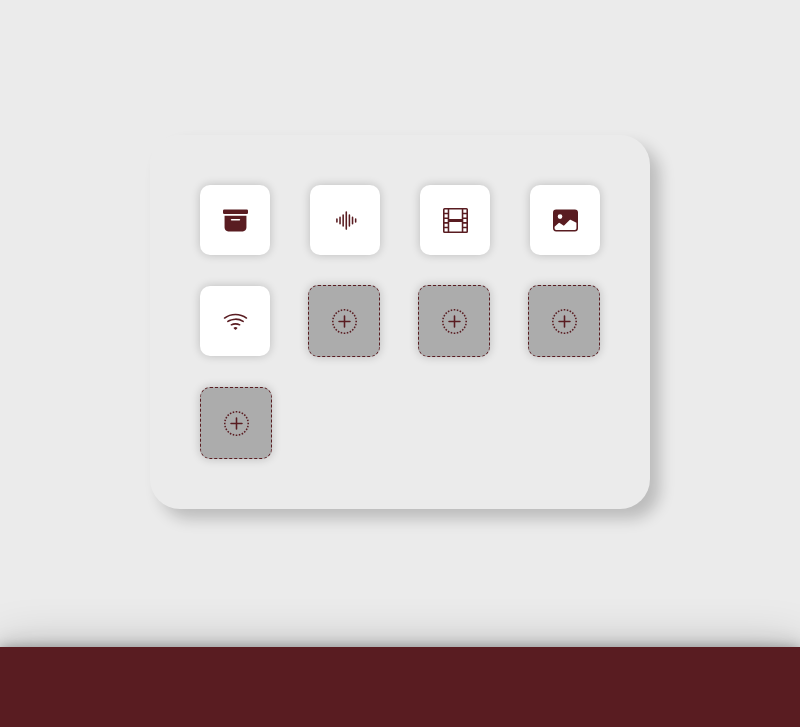
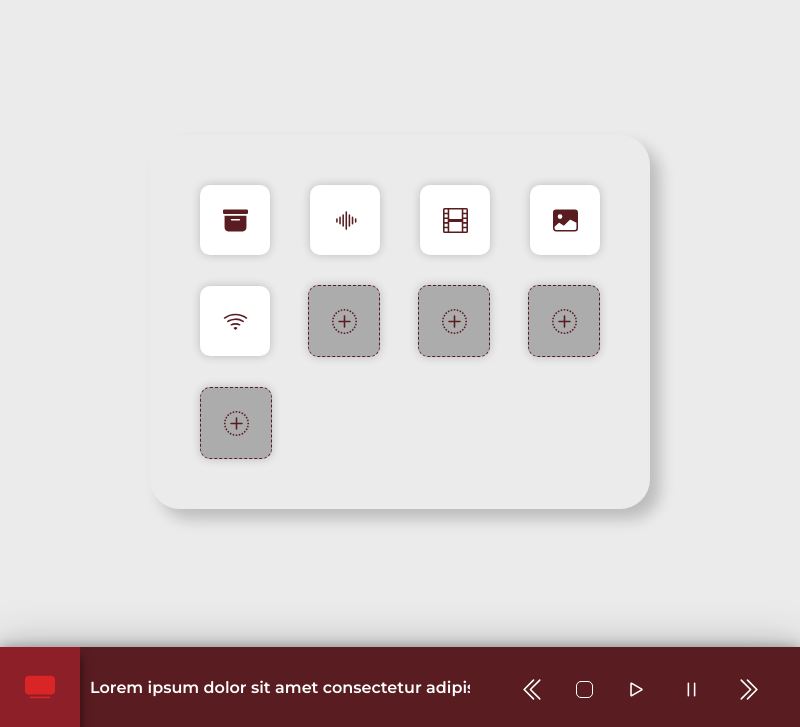
Before and after one commit to NathaReis/monitor, an Electron app: page src/pages/home/index.html in a window 800 px wide. Shown: the part 73-800 px from the top of the page. Drawn offline with Linux system fonts and the light colour scheme.

Commit message:
estilizando footer

```diff
--- a/src/global.css
+++ b/src/global.css
@@ -89,15 +89,113 @@ footer {
     left: 0;
     bottom: 0;
     width: 100vw;
-    height: 80px;
+    height: var(--footerSize);
     background-color: var(--primary);
     transition: .3s;
     z-index: 1000;
     cursor: pointer;
     box-shadow: 0 0 10px #0003, 0 0 20px #0003, 0 0 50px #0003;
+    overflow: hidden;
+
+    #menu-box {
+        width: 100vw;
+        height: 0;
+        background-color: #0005;
+        transition: .3s;
+    }
+
+    #media-box {
+        width: 100vw;
+        height: 0;
+        transition: .3s;
+        background-color: #0003;
+        display: grid;
+        align-items: center;
+        justify-content: center;
+        overflow: hidden;
+
+        svg {
+            width: 30px;
+            fill: var(--show);
+            transition: .3s;
+        }
+
+        #image {
+            back
+        }
+    }
+
+    #control-box {
+        width: 100vw;
+        height: var(--footerSize);
+        display: flex;
+        transition: .3s;
+
+        #image {
+            min-width: var(--footerSize);
+            height: var(--footerSize);
+            background-color: var(--opacity);
+            box-shadow: 0 10px 10px #0009;
+            display: grid;
+            align-items: center;
+            justify-content: center;
+
+            svg {
+                width: 30px;
+                fill: var(--show);
+            }
+        }
+
+        #title {
+            width: calc(100vw - var(--footerSize) - 350px);
+            max-width: 700px;
+            display: flex;
+            align-items: center;
+            overflow: hidden;
+            text-wrap: nowrap;
+            padding: 10px;
+            color: #fff;
+            font-weight: 600;
+        }
+
+        #controls {
+            position: absolute;
+            right: 0;
+            bottom: calc(var(--footerSize)/2 - 25px);
+            width: 300px;
+            padding: 10px;
+            display: flex;
+            align-items: center;
+            justify-content: space-evenly;
+
+            svg {
+                width: 25px;
+                fill: #fff;
+            }
+
+            #stop {
+                width: 15px;
+                height: 15px;
+                border: 1px solid #fff;
+                border-radius: 5px;
+            }
+
+            svg:hover, #stop:hover {
+                opacity: .8;
+            }
+        }
+    }
 }
 footer.active {
     height: calc(100vh - var(--headerSize));
+
+    #menu-box {
+        height: var(--headerSize);
+    }
+
+    #media-box {
+        height: calc(100vh - var(--headerSize) - var(--footerSize) - var(--headerSize));
+    }
 }
 
 svg#loading {
--- a/src/global.js
+++ b/src/global.js
@@ -7,7 +7,7 @@ const $header = document.querySelector("header");
 
 // CONTROL
 const control = new ControlService($body);
-control.createControl();
+// control.createControl();
 
 
 // THEME
--- a/src/pages/home/index.html
+++ b/src/pages/home/index.html
@@ -106,6 +106,51 @@
             </article>
         </fieldset>
     </main>
+    <footer onclick="this.classList.toggle('active')">
+        <div id="menu-box"></div>
+
+        <div id="media-box">
+            <div id="image-box">
+                <div id="image"></div>
+                <svg xmlns="http://www.w3.org/2000/svg" class="bi bi-fullscreen" viewBox="0 0 16 16">
+                    <path d="M1.5 1a.5.5 0 0 0-.5.5v4a.5.5 0 0 1-1 0v-4A1.5 1.5 0 0 1 1.5 0h4a.5.5 0 0 1 0 1zM10 .5a.5.5 0 0 1 .5-.5h4A1.5 1.5 0 0 1 16 1.5v4a.5.5 0 0 1-1 0v-4a.5.5 0 0 0-.5-.5h-4a.5.5 0 0 1-.5-.5M.5 10a.5.5 0 0 1 .5.5v4a.5.5 0 0 0 .5.5h4a.5.5 0 0 1 0 1h-4A1.5 1.5 0 0 1 0 14.5v-4a.5.5 0 0 1 .5-.5m15 0a.5.5 0 0 1 .5.5v4a1.5 1.5 0 0 1-1.5 1.5h-4a.5.5 0 0 1 0-1h4a.5.5 0 0 0 .5-.5v-4a.5.5 0 0 1 .5-.5"/>
+                </svg>
+                <svg xmlns="http://www.w3.org/2000/svg" class="bi bi-fullscreen-exit" viewBox="0 0 16 16">
+                    <path d="M5.5 0a.5.5 0 0 1 .5.5v4A1.5 1.5 0 0 1 4.5 6h-4a.5.5 0 0 1 0-1h4a.5.5 0 0 0 .5-.5v-4a.5.5 0 0 1 .5-.5m5 0a.5.5 0 0 1 .5.5v4a.5.5 0 0 0 .5.5h4a.5.5 0 0 1 0 1h-4A1.5 1.5 0 0 1 10 4.5v-4a.5.5 0 0 1 .5-.5M0 10.5a.5.5 0 0 1 .5-.5h4A1.5 1.5 0 0 1 6 11.5v4a.5.5 0 0 1-1 0v-4a.5.5 0 0 0-.5-.5h-4a.5.5 0 0 1-.5-.5m10 1a1.5 1.5 0 0 1 1.5-1.5h4a.5.5 0 0 1 0 1h-4a.5.5 0 0 0-.5.5v4a.5.5 0 0 1-1 0z"/>
+                </svg>
+            </div>
+        </div>
+
+        <div id="control-box">
+            <article id="image">
+                <svg xmlns="http://www.w3.org/2000/svg" class="bi bi-tv-fill" viewBox="0 0 16 16">
+                    <path d="M2.5 13.5A.5.5 0 0 1 3 13h10a.5.5 0 0 1 0 1H3a.5.5 0 0 1-.5-.5M2 2h12s2 0 2 2v6s0 2-2 2H2s-2 0-2-2V4s0-2 2-2"/>
+                </svg>
+            </article>
+
+            <article id="title">
+                Lorem ipsum dolor sit amet consectetur adipisicing elit. Exercitationem minus ullam, labore reprehenderit voluptates a aspernatur aliquid, atque nulla aut accusamus optio incidunt dolore nesciunt est maxime ipsum animi deserunt.
+            </article>
+
+            <article id="controls">
+                <svg xmlns="http://www.w3.org/2000/svg" class="bi bi-chevron-double-left" viewBox="0 0 16 16">
+                    <path fill-rule="evenodd" d="M8.354 1.646a.5.5 0 0 1 0 .708L2.707 8l5.647 5.646a.5.5 0 0 1-.708.708l-6-6a.5.5 0 0 1 0-.708l6-6a.5.5 0 0 1 .708 0"/>
+                    <path fill-rule="evenodd" d="M12.354 1.646a.5.5 0 0 1 0 .708L6.707 8l5.647 5.646a.5.5 0 0 1-.708.708l-6-6a.5.5 0 0 1 0-.708l6-6a.5.5 0 0 1 .708 0"/>
+                </svg>
+                <span id="stop"></span>
+                <svg xmlns="http://www.w3.org/2000/svg" class="bi bi-play" viewBox="0 0 16 16">
+                    <path d="M10.804 8 5 4.633v6.734zm.792-.696a.802.802 0 0 1 0 1.392l-6.363 3.692C4.713 12.69 4 12.345 4 11.692V4.308c0-.653.713-.998 1.233-.696z"/>
+                </svg>
+                <svg xmlns="http://www.w3.org/2000/svg" class="bi bi-pause" viewBox="0 0 16 16">
+                    <path d="M6 3.5a.5.5 0 0 1 .5.5v8a.5.5 0 0 1-1 0V4a.5.5 0 0 1 .5-.5m4 0a.5.5 0 0 1 .5.5v8a.5.5 0 0 1-1 0V4a.5.5 0 0 1 .5-.5"/>
+                </svg>
+                <svg xmlns="http://www.w3.org/2000/svg" class="bi bi-chevron-double-right" viewBox="0 0 16 16">
+                    <path fill-rule="evenodd" d="M3.646 1.646a.5.5 0 0 1 .708 0l6 6a.5.5 0 0 1 0 .708l-6 6a.5.5 0 0 1-.708-.708L9.293 8 3.646 2.354a.5.5 0 0 1 0-.708"/>
+                    <path fill-rule="evenodd" d="M7.646 1.646a.5.5 0 0 1 .708 0l6 6a.5.5 0 0 1 0 .708l-6 6a.5.5 0 0 1-.708-.708L13.293 8 7.646 2.354a.5.5 0 0 1 0-.708"/>
+                </svg>
+            </article>
+        </div>
+    </footer>
 </body>
 <script type="module" src="../../global.js"></script>
 <script src="./script.js"></script>
```
